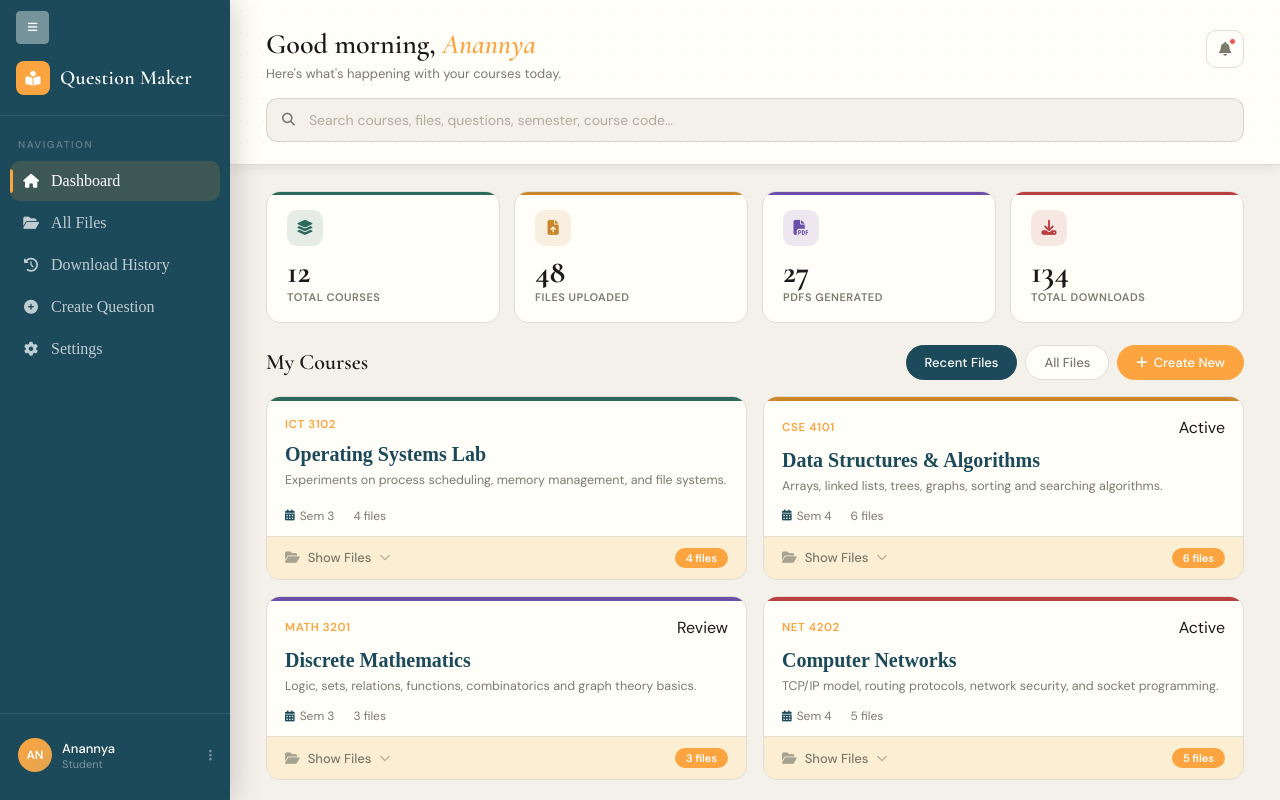
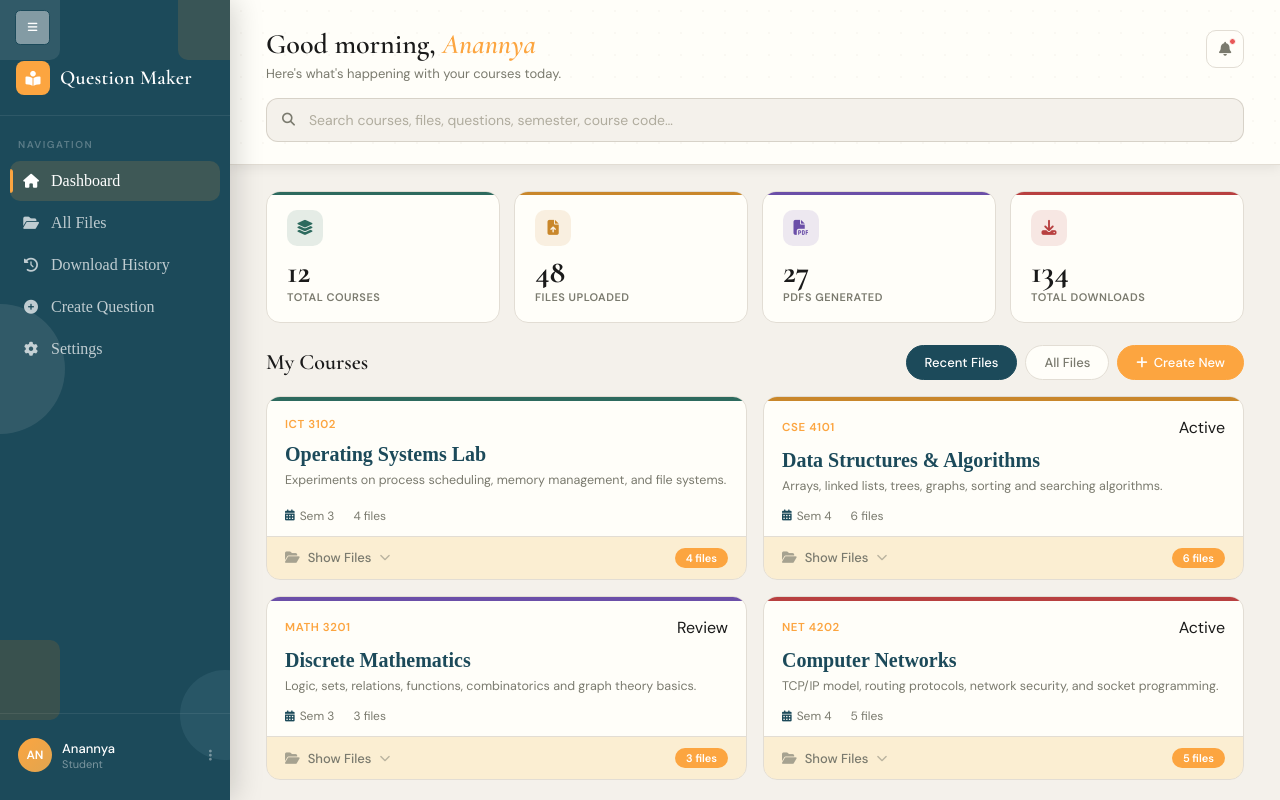
Before and after one commit to rose271/Mcq_generator, a plain HTML site: page main_dashboard.html in a window 1280 px wide. Drawn offline with nearby package versions, Linux system fonts and the light colour scheme.

Commit message:
new sidebar

```diff
--- a/main_dashboard.css
+++ b/main_dashboard.css
@@ -304,7 +304,69 @@ body { display: flex; }
   opacity: 0;
   transition: opacity var(--trans);
 }
+/* Decorative shapes */
+.sidebar-deco {
+  position: absolute;
+  inset: 0;
+  pointer-events: none;
+  overflow: hidden;
+  z-index: 0;
+}
 
+.deco-shape {
+  position: absolute;
+  opacity: 0.13;
+}
+
+/* Top left square */
+.deco-rect-top-left {
+  width: 80px;
+  height: 80px;
+  background: #BDC8CA;
+  border-radius: 10px;
+  top: -20px;
+  left: -20px;
+}
+
+/* Top right square */
+.deco-rect-top-right {
+  width: 70px;
+  height: 70px;
+  background: var(--gold);
+  border-radius: 10px;
+  top: -10px;
+  right: -18px;
+}
+
+/* Big circle left */
+.deco-circle-left {
+  width: 130px;
+  height: 130px;
+  background: #BDC8CA;
+  border-radius: 50%;
+  top: 38%;
+  left: -65px;
+}
+
+/* Bottom left rect */
+.deco-rect-bottom-left {
+  width: 80px;
+  height: 80px;
+  background: #FF8600;
+  border-radius: 10px;
+  bottom: 80px;
+  left: -20px;
+}
+
+/* Bottom right circle */
+.deco-circle-bottom-right {
+  width: 90px;
+  height: 90px;
+  background: #7aa8b8;
+  border-radius: 50%;
+  bottom: 40px;
+  right: -40px;
+}
 /* ════════════════════════════════════════════════════════════
    MAIN CONTENT
 ════════════════════════════════════════════════════════════ */
@@ -956,7 +1018,7 @@ body { display: flex; }
   html, body { overflow: auto; }
 
   .sidebar {
-    position: fixed;
+    position: relative;
     left: 0; top: 0;
     height: 100vh;
     transform: translateX(-100%);
@@ -987,7 +1049,13 @@ body { display: flex; }
     width: 36px;
     height: 36px;
   }
-
+.sidebar-brand,
+.sidebar-nav,
+.sidebar-footer,
+.sidebar-toggle {
+  position: relative;
+  z-index: 1;
+}
   .sidebar.mobile-open .sidebar-toggle {
     left: calc(var(--sidebar-w) - 14px);
   }
--- a/main_dashboard.html
+++ b/main_dashboard.html
@@ -13,6 +13,14 @@
 
   <!-- ══ Sidebar ══════════════════════════════════════════════ -->
   <aside class="sidebar" id="sidebar">
+    <!-- Decorative shapes -->
+<div class="sidebar-deco">
+  <div class="deco-shape deco-rect-top-left"></div>
+  <div class="deco-shape deco-rect-top-right"></div>
+  <div class="deco-shape deco-circle-left"></div>
+  <div class="deco-shape deco-rect-bottom-left"></div>
+  <div class="deco-shape deco-circle-bottom-right"></div>
+</div>
 
     <!-- Toggle button (always visible) -->
     <button class="sidebar-toggle" id="sidebarToggle" aria-label="Toggle sidebar">
```
